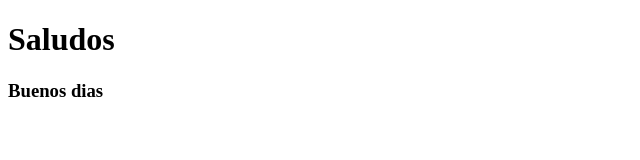
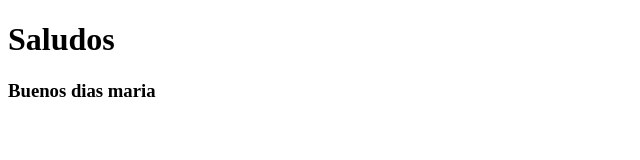
Before and after one commit to antr0610/Andres, a plain HTML site: page index.html in a window 1280 px wide. Shown: the full height of the page, 0-640 px from the left. Drawn offline with Linux system fonts and the light colour scheme.

Commit message:
my test conflict

```diff
--- a/index.html
+++ b/index.html
@@ -9,7 +9,7 @@
 <body>
     <div>
         <h1>Saludos</h1>
-        <h3>Buenos dias</h3>
+        <h3>Buenos dias maria</h3>
 
     </div>
 </body>
```
